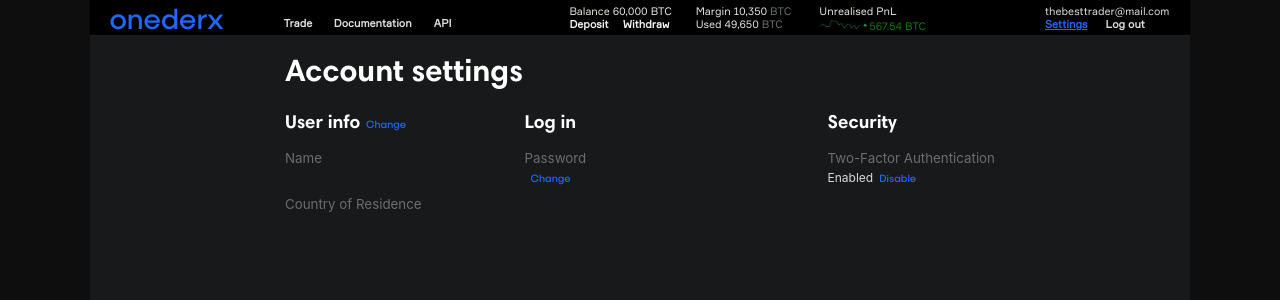
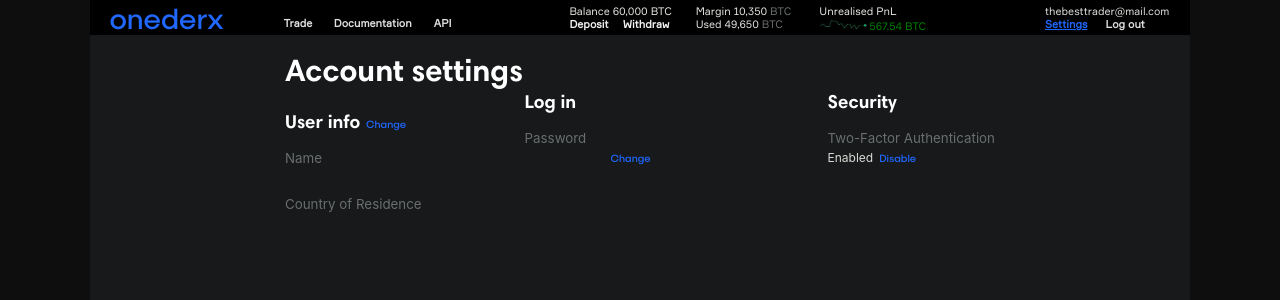
Before and after one commit to Stadionova/test-proj__onederx, a React (Create React App) app: page / in a window 1280 px wide. Shown: the top 300 px of the page. Built offline with nearby package versions, Linux system fonts and the light colour scheme.

Commit message:
return modal & user block one by one by click change button

```diff
--- a/src/Components/Login/Login.css
+++ b/src/Components/Login/Login.css
@@ -18,6 +18,7 @@ button {
 
 .value {
   display: flex;
+  position: relative;
 }
 
 .value input {
@@ -113,3 +114,8 @@ input:focus {
 .log-in__close button {
   background-color: rgb(34, 34, 36);
 }
+
+.change-button {
+  position: absolute;
+  left: 80px;
+}
--- a/src/Components/Login/Login.js
+++ b/src/Components/Login/Login.js
@@ -13,7 +13,7 @@ class LogIn extends React.Component {
           <div className='grey'><span>Password</span></div>
           <div className='value'>
             <div><span>{lengthToStars(this.props.password.length)}</span></div>
-            <div><button onClick={this.openModalWindowLogIn.bind(this)}>Change</button></div>
+            <div className='change-button'><button onClick={this.openModalWindowLogIn.bind(this)}>Change</button></div>
           </div>
         </div>
         <ModalWindowLogIn />
--- a/src/Components/Main/Main.css
+++ b/src/Components/Main/Main.css
@@ -27,7 +27,6 @@
 
 .user-blocks {
   display: flex;
-  margin-top: 20px;
   width: 100%;
   justify-content: space-between;
 }
--- a/src/Components/ModalWindowUserInfo/ModalWindowUserInfo.css
+++ b/src/Components/ModalWindowUserInfo/ModalWindowUserInfo.css
@@ -6,13 +6,11 @@
 }
 
 .modalWindow-container {
-  margin-top: -152px;
   width: 280px;
   height: 300px;
   background-color: rgb(34, 34, 36);
   color: white;
   margin-left: -20px;
-  position: absolute;
 }
 
 .modalWindow {
@@ -27,16 +25,20 @@
   background-color: rgb(34, 34, 36);
   border: none;
   border-bottom: solid 1px rgb(106, 110, 110);
-  color: rgb(218, 217, 214);
+  color: rgb(196, 196, 197);
   outline: none !important;
   margin-bottom: 15px;
 }
 
+::-webkit-input-placeholder {
+  color: rgb(196, 196, 197);
+}
+
 .modalWindow
 input:active,
-input:hover,
-input:focus {
+input:hover {
   outline: none !important;
+  border-bottom: solid 1px rgb(196, 196, 197);
 }
 
 .modalWindow span {
--- a/src/Components/UserInfo/UserInfo.css
+++ b/src/Components/UserInfo/UserInfo.css
@@ -3,6 +3,10 @@
   src: url("../../fonts/Fontspring-DEMO-aktifoa-bold.otf");
   font-family: 'Fontspring-DEMO-ncttorin-bold';
   src: url("../../fonts/Fontspring-DEMO-ncttorin-bold.otf");
+}
+
+.user-info-container {
+  margin-top: 20px;
 }
 
 .user-info-change {
@@ -23,15 +27,3 @@
   color: rgb(218, 217, 214);
   margin-bottom: 30px;
 }
-
-::-webkit-input-placeholder {
-  color: rgb(218, 217, 214);
-}
-
-button:active,
-button:focus,
-button:hover {
-  outline: none !important;
-  color: rgb(143, 173, 238);
-  transition: 1s;
-}
--- a/src/Components/UserInfo/UserInfo.js
+++ b/src/Components/UserInfo/UserInfo.js
@@ -6,8 +6,8 @@ import ModalWindowUserInfo from "../ModalWindowUserInfo/ModalWindowUserInfo";
 class UserInfo extends React.Component {
 
   render() {
-    return (
-      <div>
+    return this.props.visibilityUserInfo === false ? (
+      <div className="user-info-container">
         <div className="user-info-change">
           <h3>User info</h3>
           <div><button onClick={this.openModalWindow}>Change</button></div>
@@ -20,9 +20,8 @@ class UserInfo extends React.Component {
           <div className='grey'><span>Country of Residence</span></div>
           <div className='white'><span>{this.props.country}</span></div>
         </div>
-        <ModalWindowUserInfo />
       </div>
-    );
+    ):<ModalWindowUserInfo />;
   }
 
   openModalWindow = () => {
--- a/src/index.js
+++ b/src/index.js
@@ -83,14 +83,14 @@ function changeChartByPeriod(state = initialState, action) {
     if (action.type === 'visibleModalLogIn') {
         return {
             ...state,
-            visibilityLogIn: !state.visibilityLogIn
+            visibilityLogIn: false
         };
     }
 
     if (action.type === 'hiddenModalLogIn') {
         return {
             ...state,
-            visibilityLogIn: !state.visibilityLogIn
+            visibilityLogIn: true
         };
     }
 
```
